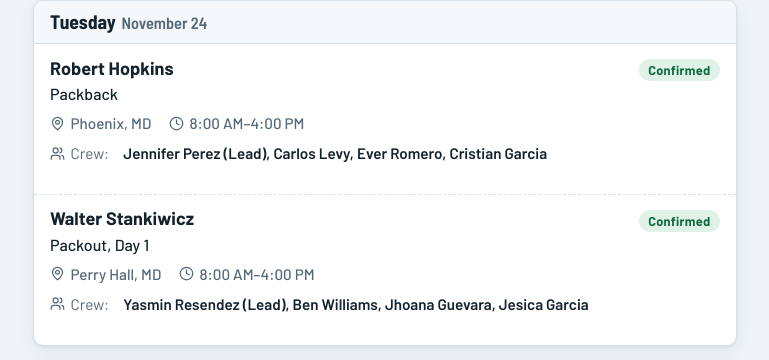
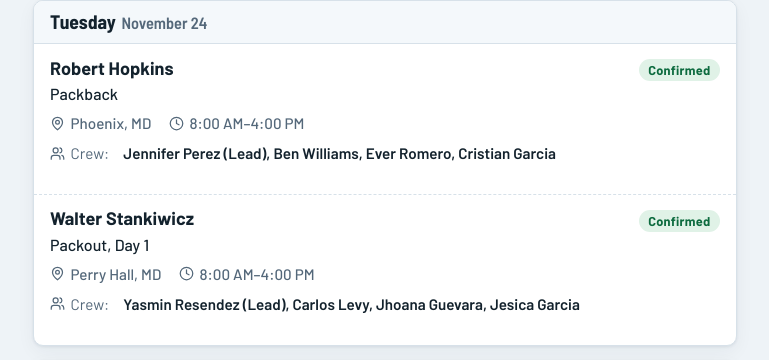
Before and after one commit to BlueKangarooPackoutzBM/BlueKangarooBaltTeamBoard, a plain HTML site: page index.html in a window 1280 px wide. Shown: the part 841-1201 px from the top of the page, without its empty margins (255-1024 px from the left). Drawn offline with Linux system fonts and the light colour scheme.

Commit message:
Week of Nov 23: Tuesday driver swap — Carlos to Stankiwicz, Ben to Hopkins

```diff
--- a/index.html
+++ b/index.html
@@ -373,7 +373,7 @@
               <span><svg width="15" height="15" viewBox="0 0 24 24" fill="none" stroke="currentColor" stroke-width="2" stroke-linecap="round" stroke-linejoin="round" aria-hidden="true"><path d="M20 10c0 6-8 12-8 12s-8-6-8-12a8 8 0 0 1 16 0Z"/><circle cx="12" cy="10" r="3"/></svg>Phoenix, MD</span>
               <span><svg width="15" height="15" viewBox="0 0 24 24" fill="none" stroke="currentColor" stroke-width="2" stroke-linecap="round" stroke-linejoin="round" aria-hidden="true"><circle cx="12" cy="12" r="10"/><path d="M12 6v6l4 2"/></svg>8:00 AM–4:00 PM</span>
             </div>
-            <p class="crew-line"><svg width="15" height="15" viewBox="0 0 24 24" fill="none" stroke="currentColor" stroke-width="2" stroke-linecap="round" stroke-linejoin="round" aria-hidden="true"><path d="M16 21v-2a4 4 0 0 0-4-4H6a4 4 0 0 0-4 4v2"/><circle cx="9" cy="7" r="4"/><path d="M22 21v-2a4 4 0 0 0-3-3.87"/><path d="M16 3.13a4 4 0 0 1 0 7.75"/></svg><span data-en="Crew:" data-es="Equipo:">Crew:</span>&nbsp;<strong data-en="Jennifer Perez (Lead), Carlos Levy, Ever Romero, Cristian Garcia" data-es="Jennifer Perez (Líder), Carlos Levy, Ever Romero, Cristian Garcia">Jennifer Perez (Lead), Carlos Levy, Ever Romero, Cristian Garcia</strong></p>
+            <p class="crew-line"><svg width="15" height="15" viewBox="0 0 24 24" fill="none" stroke="currentColor" stroke-width="2" stroke-linecap="round" stroke-linejoin="round" aria-hidden="true"><path d="M16 21v-2a4 4 0 0 0-4-4H6a4 4 0 0 0-4 4v2"/><circle cx="9" cy="7" r="4"/><path d="M22 21v-2a4 4 0 0 0-3-3.87"/><path d="M16 3.13a4 4 0 0 1 0 7.75"/></svg><span data-en="Crew:" data-es="Equipo:">Crew:</span>&nbsp;<strong data-en="Jennifer Perez (Lead), Ben Williams, Ever Romero, Cristian Garcia" data-es="Jennifer Perez (Líder), Ben Williams, Ever Romero, Cristian Garcia">Jennifer Perez (Lead), Ben Williams, Ever Romero, Cristian Garcia</strong></p>
           </div>
 
           <div class="job">
@@ -388,7 +388,7 @@
               <span><svg width="15" height="15" viewBox="0 0 24 24" fill="none" stroke="currentColor" stroke-width="2" stroke-linecap="round" stroke-linejoin="round" aria-hidden="true"><path d="M20 10c0 6-8 12-8 12s-8-6-8-12a8 8 0 0 1 16 0Z"/><circle cx="12" cy="10" r="3"/></svg>Perry Hall, MD</span>
               <span><svg width="15" height="15" viewBox="0 0 24 24" fill="none" stroke="currentColor" stroke-width="2" stroke-linecap="round" stroke-linejoin="round" aria-hidden="true"><circle cx="12" cy="12" r="10"/><path d="M12 6v6l4 2"/></svg>8:00 AM–4:00 PM</span>
             </div>
-            <p class="crew-line"><svg width="15" height="15" viewBox="0 0 24 24" fill="none" stroke="currentColor" stroke-width="2" stroke-linecap="round" stroke-linejoin="round" aria-hidden="true"><path d="M16 21v-2a4 4 0 0 0-4-4H6a4 4 0 0 0-4 4v2"/><circle cx="9" cy="7" r="4"/><path d="M22 21v-2a4 4 0 0 0-3-3.87"/><path d="M16 3.13a4 4 0 0 1 0 7.75"/></svg><span data-en="Crew:" data-es="Equipo:">Crew:</span>&nbsp;<strong data-en="Yasmin Resendez (Lead), Ben Williams, Jhoana Guevara, Jesica Garcia" data-es="Yasmin Resendez (Líder), Ben Williams, Jhoana Guevara, Jesica Garcia">Yasmin Resendez (Lead), Ben Williams, Jhoana Guevara, Jesica Garcia</strong></p>
+            <p class="crew-line"><svg width="15" height="15" viewBox="0 0 24 24" fill="none" stroke="currentColor" stroke-width="2" stroke-linecap="round" stroke-linejoin="round" aria-hidden="true"><path d="M16 21v-2a4 4 0 0 0-4-4H6a4 4 0 0 0-4 4v2"/><circle cx="9" cy="7" r="4"/><path d="M22 21v-2a4 4 0 0 0-3-3.87"/><path d="M16 3.13a4 4 0 0 1 0 7.75"/></svg><span data-en="Crew:" data-es="Equipo:">Crew:</span>&nbsp;<strong data-en="Yasmin Resendez (Lead), Carlos Levy, Jhoana Guevara, Jesica Garcia" data-es="Yasmin Resendez (Líder), Carlos Levy, Jhoana Guevara, Jesica Garcia">Yasmin Resendez (Lead), Carlos Levy, Jhoana Guevara, Jesica Garcia</strong></p>
           </div>
         </article>
 
```
